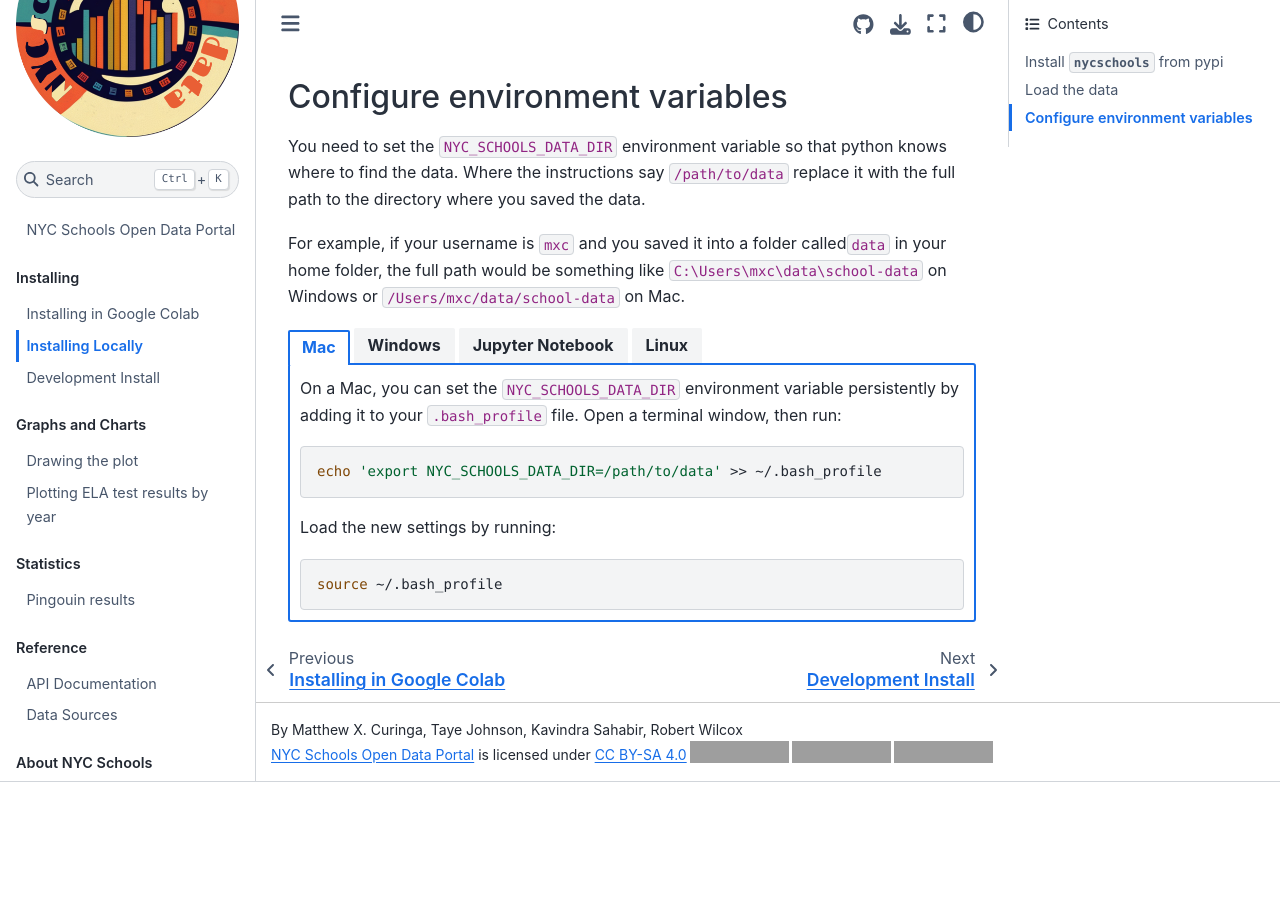
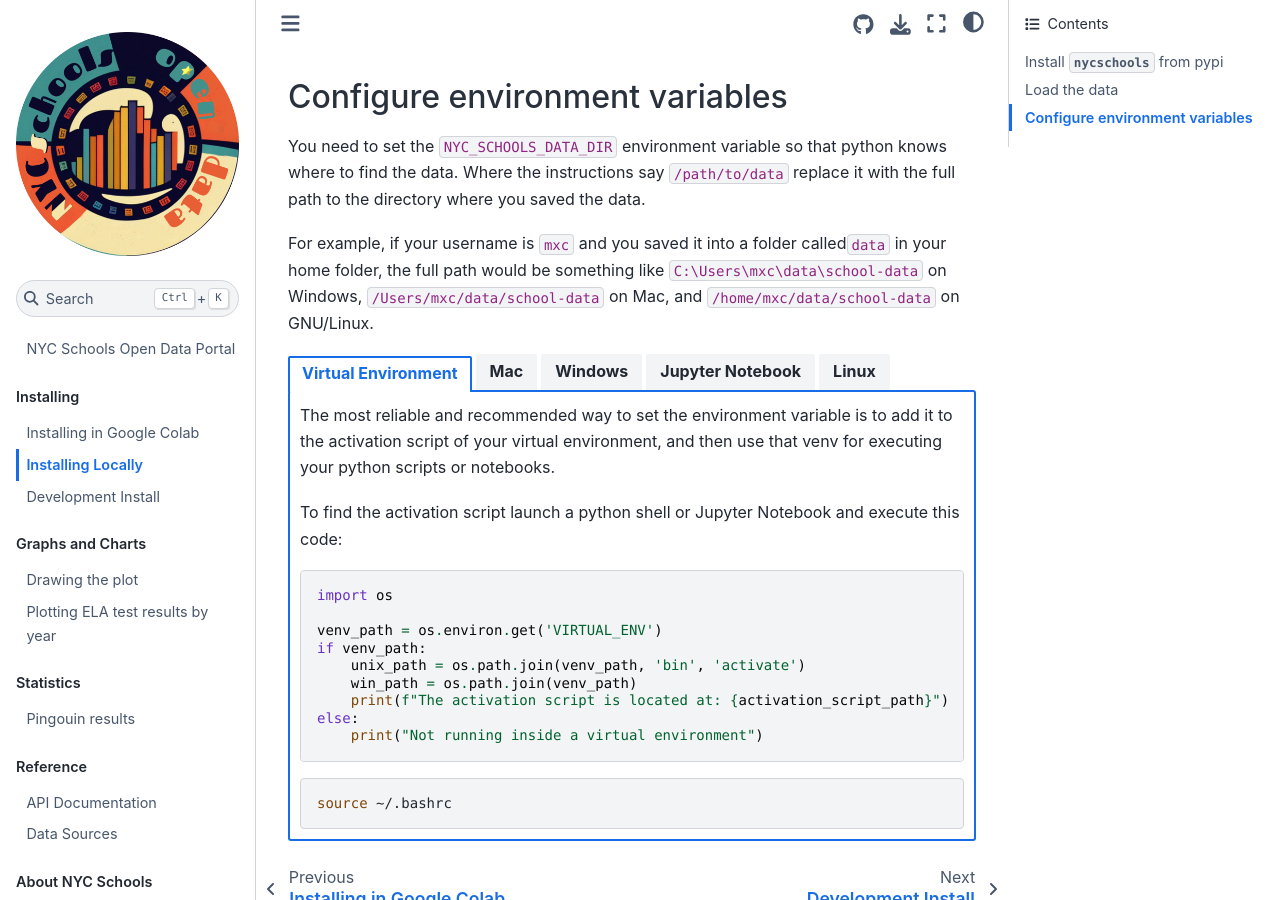
Before and after one commit to adelphi-ed-tech/nycschools, a Jupyter Book: the page built from book/install.md, in a window 1280 px wide and 900 px high, scrolled down 540 px. Built offline with Jupyter Book 1.0.4 settings and Sphinx 7.4.7 and the Sphinx Book theme 1.1.4, drawn with Linux system fonts in a browser that asks for light colours; pages that are not in the unit, such as notebooks, are missing from menus; before the commit the page ends 1322 px from its top, so only the background shows below that; grey boxes are pictures that could not be loaded.

Commit message:
updated install instructions

````diff
--- a/book/install.md
+++ b/book/install.md
@@ -26,12 +26,38 @@
 
 For example, if your username is `mxc` and you saved it into a folder
 called`data` in your home folder, the full path would be something
-like `C:\Users\mxc\data\school-data` on Windows or
-`/Users/mxc/data/school-data` on Mac.
+like `C:\Users\mxc\data\school-data` on Windows,
+`/Users/mxc/data/school-data` on Mac, and `/home/mxc/data/school-data` on GNU/Linux.
 
 ::::{tab-set}
+:::{tab-item} Virtual Environment
+:sync: tab1
+The most reliable and recommended way to set the environment variable is
+to add it to the activation script of your virtual environment, and then
+use that venv for executing your python scripts or notebooks.
+
+To find the activation script launch a python shell or Jupyter Notebook and execute this code:
+
+```python
+import os
+
+venv_path = os.environ.get('VIRTUAL_ENV')
+if venv_path:
+    unix_path = os.path.join(venv_path, 'bin', 'activate')
+    win_path = os.path.join(venv_path)
+    print(f"The activation script is located at: {activation_script_path}")
+else:
+    print("Not running inside a virtual environment")
+```
+
+
+
+```bash
+source ~/.bashrc
+```
+:::
 :::{tab-item} Mac
-:sync: tab1
+:sync: tab2
 On a Mac, you can set the `NYC_SCHOOLS_DATA_DIR` environment
 variable persistently by adding it to your
 `.bash_profile` file. Open a terminal window, then run:
@@ -61,14 +87,15 @@
 :sync: tab4
 If you wish to set the `NYC_SCHOOLS_DATA_DIR` environment variable
 directly in a Jupyter Notebook (either because Jupyter is not
-reading the system variable, or you want to set or change it for one Noteboo),
+reading the system variable, or you want to set or change it for one Notebook),
 you can do so using the [**env** magic command](https://ipython.readthedocs.io/en/stable/interactive/magics.html#magic-env). At the top of your Notebook, in a code cell, run and execute:
 ```python
 %env NYC_SCHOOLS_DATA_DIR=/path/to/data
 ```
+_Note: you will have to add this to each Notebook file._
 :::
 :::{tab-item} Linux
-:sync: tab3
+:sync: tab5
 On Linux, to set the `NYC_SCHOOLS_DATA_DIR` environment variable persistently,
 you can add the export command to your `.bashrc` or `.profile` file:
 
````
Also changed, not shown: other parts of book/install.md (+1 -1 lines), book/install-dev.md (+2 -1 lines).
